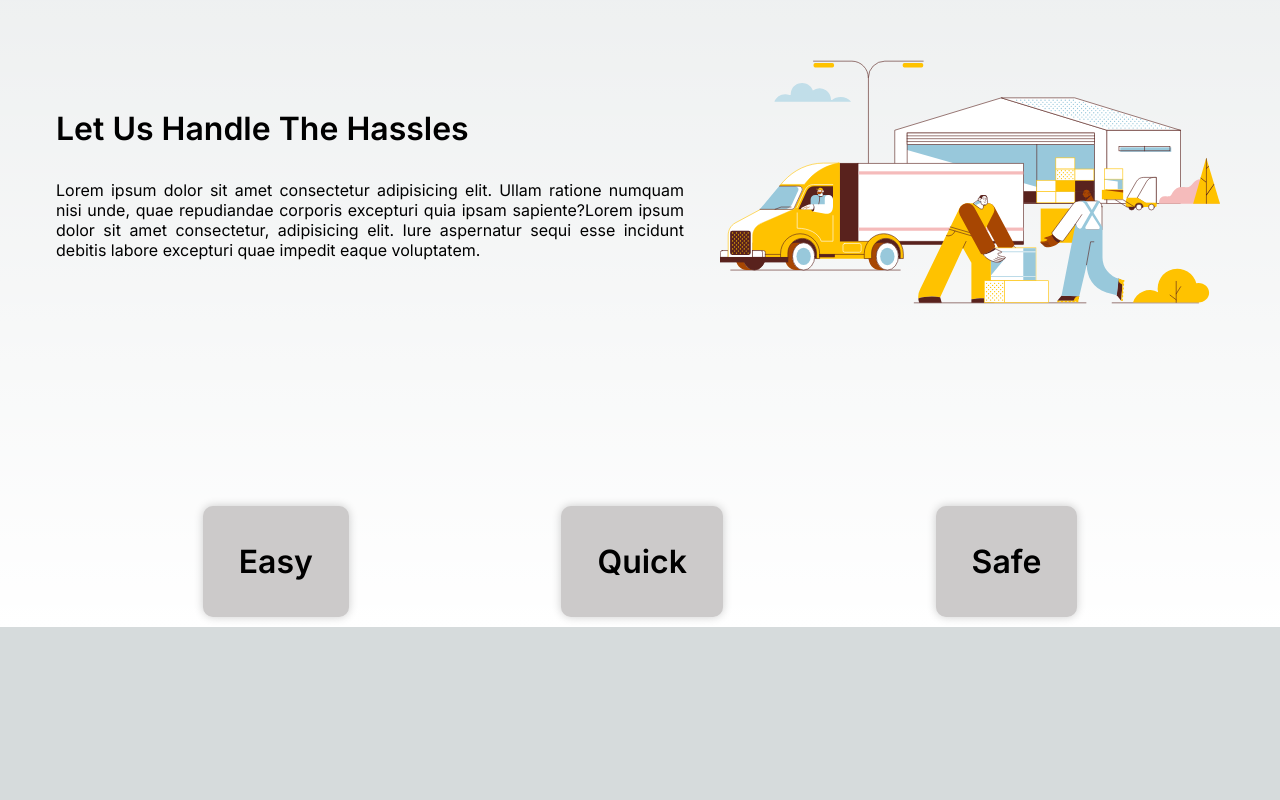
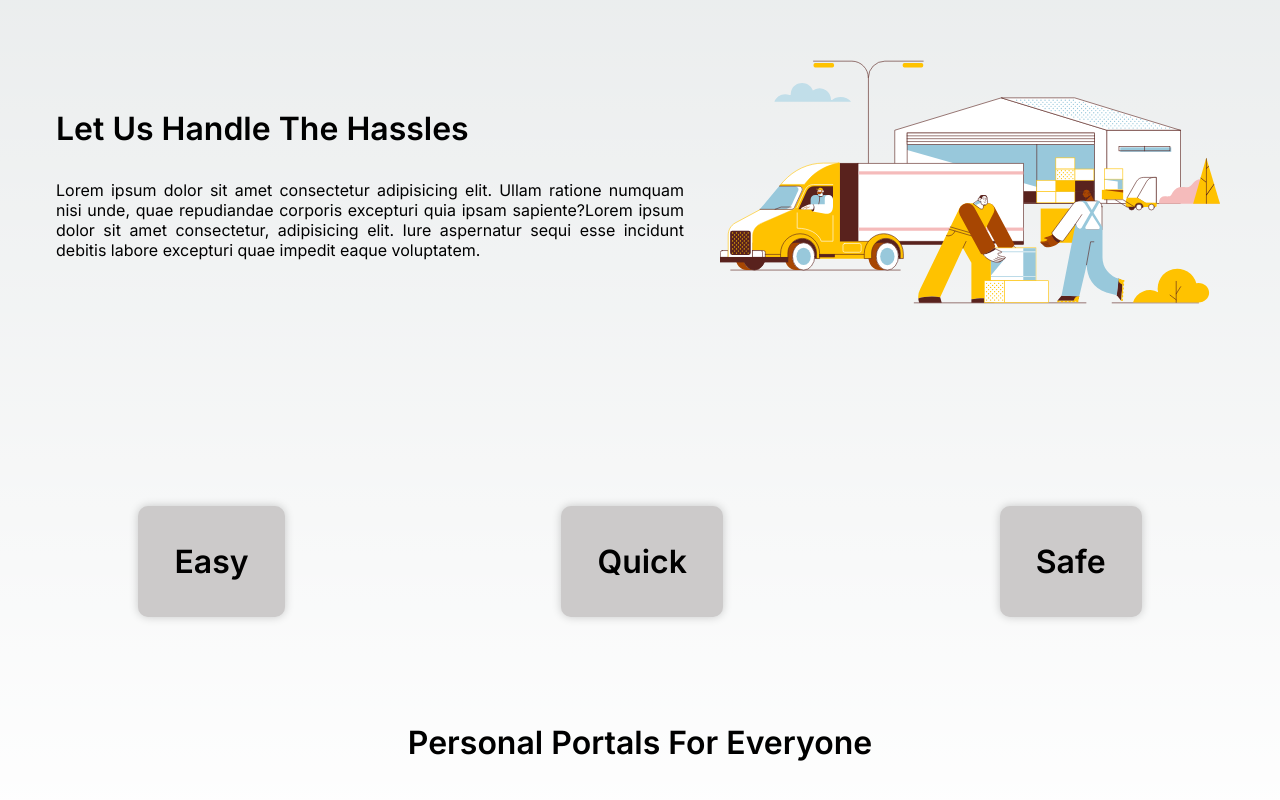
Before and after one commit to Abir-Tx/scms-web, a Next.js app: page / in a window 1280 px wide. Shown: the part 928-1728 px from the top of the page. Before the commit the page ends 1555 px from the top, so only its background shows below. Built offline with nearby package versions, Linux system fonts and the light colour scheme.

Commit message:
Add the fourth text section
Portal login section

Signed-off-by: Abir-Tx <28858998+Abir-Tx@users.noreply.github.com>

```diff
--- a/src/app/page.module.scss
+++ b/src/app/page.module.scss
@@ -53,6 +53,28 @@
 .thirdSection {
   .boxContainer {
     display: flex;
-    justify-content: space-evenly;
+    justify-content: space-around;
   }
 }
+
+.fourthSection {
+  .fourthSectionContent {
+    display: flex;
+    flex-direction: column;
+    justify-content: center;
+    align-items: center;
+    padding: 40px;
+    margin: 40px;
+    h1 {
+      font-size: 2rem;
+      font-weight: 600;
+      padding: 2vh;
+    }
+    p {
+      font-size: 1rem;
+      font-weight: 400;
+      padding: 2vh;
+      text-align: justify;
+    }
+  }
+}
--- a/src/app/page.tsx
+++ b/src/app/page.tsx
@@ -50,6 +50,14 @@ export default function Home() {
             <Box text="Safe" />
           </div>
         </section>
+
+        <section className={`${styles.fourthSection}`}>
+          <div className={styles.fourthSectionContent}>
+            <div className={styles.fourthSectionText}>
+              <h1>Personal Portals For Everyone</h1>
+            </div>
+          </div>
+        </section>
       </main>
     </AnimatedPage>
   );
```
